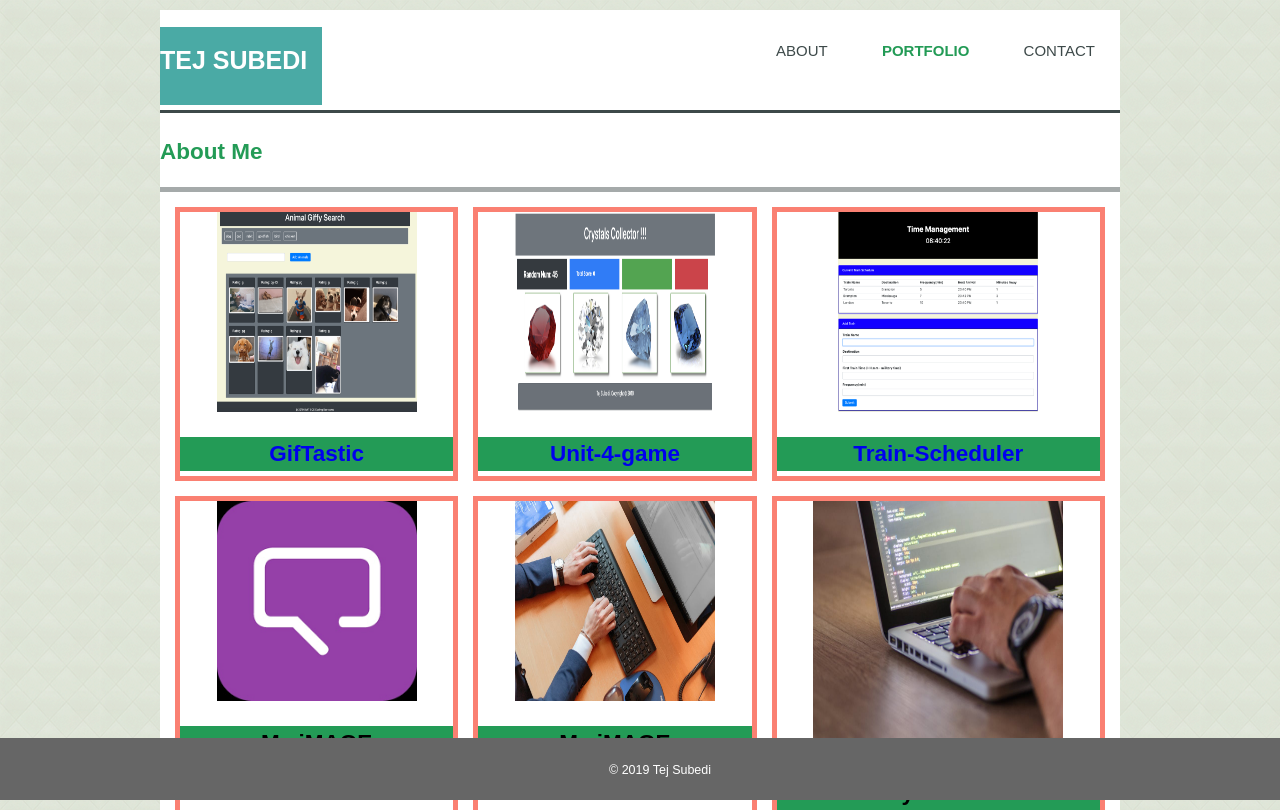
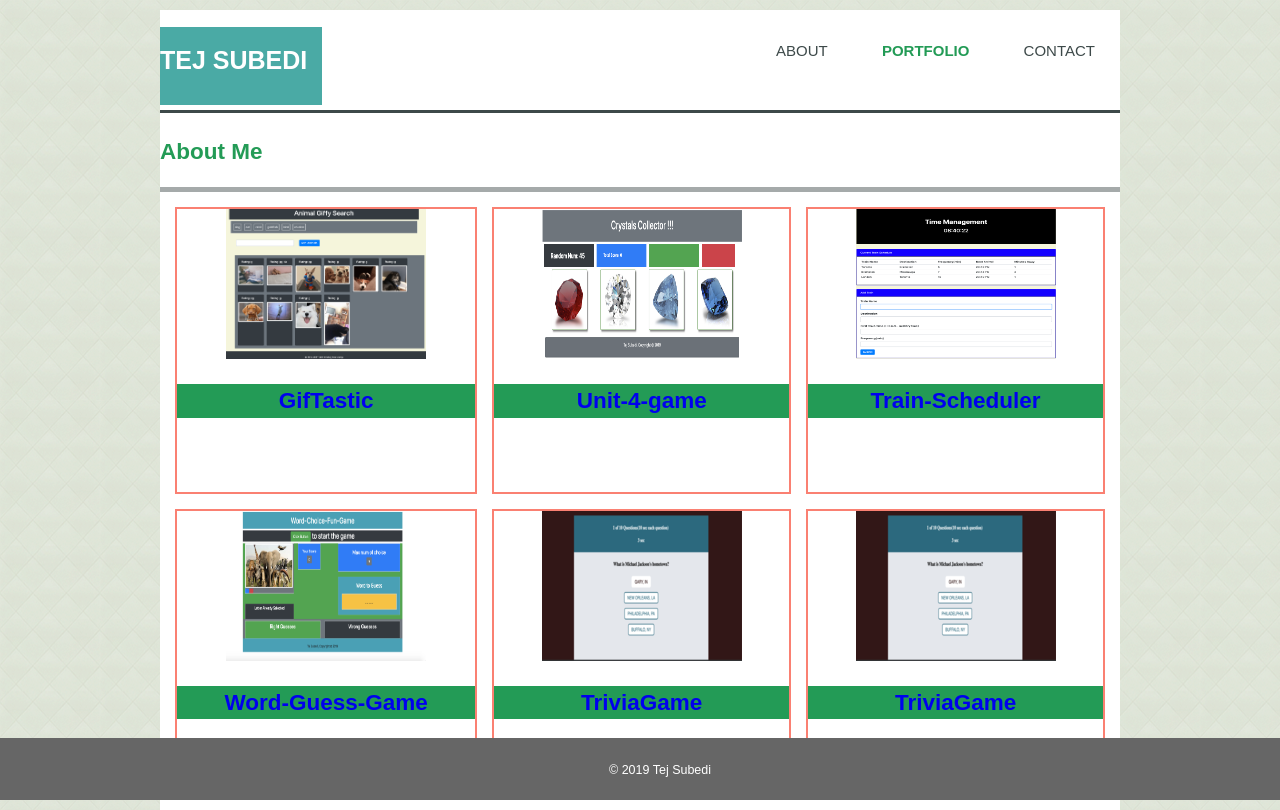
Before and after one commit to tejsubedi/portfolio-2, a plain HTML site: page portfolio.html in a window 1280 px wide. Drawn offline with Linux system fonts and the light colour scheme.

Commit message:
updated portfolio

```diff
--- a/css/style.css
+++ b/css/style.css
@@ -134,7 +134,7 @@ section#main-portfolio {
   margin-bottom: 5px;
 }
 .image-1 {
-  border: 5px solid salmon;
+  border: 2px solid salmon;
   text-align: center;
 }
 
--- a/portfolio.html
+++ b/portfolio.html
@@ -26,39 +26,39 @@
 
         <section id="main-portfolio">
             <div class="image-1">
-                <img src="assets/images/GiphyImage.png" alt="mypic" width="200px" height="200px">
+                <a href="https://tejsubedi.github.io/GifTastic/"><img src="assets/images/GiphyImage.png" alt="mypic" width="200px" height="150px"></a>
                 <div id="portfolio-name">
                     <h1 class="imagename"><a href="https://tejsubedi.github.io/GifTastic/">GifTastic</a></h1>
                  </div>
             </div>
             <div class="image-1">
-                <img src="assets/images/Mycrystal.png" alt="mypic"  width="200px" height="200px">
+                <a href="https://tejsubedi.github.io/unit-4-game/"><img src="assets/images/Mycrystal.png" alt="mypic"  width="200px" height="150px"></a>
                 <div id="portfolio-name">
                     <h1 class="imagename"><a href="https://tejsubedi.github.io/unit-4-game/">Unit-4-game</a></h1>
                  </div>
             </div>
             <div class="image-1">
-                <img src="assets/images/trainTime.png" alt="mypic"  width="200px" height="200px">
+                <img src="assets/images/trainTime.png" alt="mypic"  width="200px" height="150px">
                 <div id="portfolio-name">
                     <h1 class="imagename" ><a href="https://tejsubedi.github.io/Train-Scheduler/">Train-Scheduler</a></h1>
                  </div>
             </div>
             <div class="image-1">
-                <img src="assets/images/mychat.png" alt="mypic"  width="200px" height="200px">
+                <img src="assets/images/myWordGuess.png" alt="mypic"  width="200px" height="150px">
                 <div id="portfolio-name">
-                    <h1 class="imagename">My iMAGE</h1>
+                    <h1 class="imagename"><a href="https://tejsubedi.github.io/Word-Guess-Game/">Word-Guess-Game</a></h1>
                  </div>
             </div>
             <div class="image-1">
-                <img src="assets/images/mycomp1.jpeg" alt="mypic"  width="200px" height="200px">
+                <img src="assets/images/myTriviaGame.png" alt="mypic"  width="200px" height="150px">
                 <div id="portfolio-name">
-                    <h1 class="imagename">My iMAGE</h1>
+                    <h1 class="imagename"><a href="https://tejsubedi.github.io/TriviaGame/">TriviaGame</a></h1>
                  </div>
             </div>
             <div class="image-1">
-                <img src="assets/images/mycomp.jpeg" alt="mypic"  width="250px" height="250px">
+                <img src="assets/images/myTriviaGame.png" alt="mypic"  width="200px" height="150px">
                 <div id="portfolio-name">
-                    <h1 class="imagename">My iMAGE</h1>
+                    <h1 class="imagename"><a href="https://tejsubedi.github.io/TriviaGame/">TriviaGame</a></h1>
                  </div>
             </div>
 
```
Also changed, not shown: assets/images/myTriviaGame.png (added), assets/images/myWordGuess.png (added).
